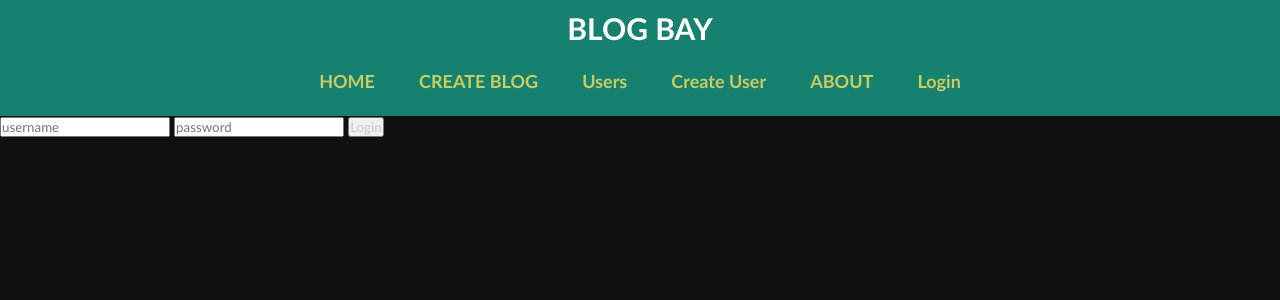
After one commit to arijitchabri/Blog, a Django app: page /users/login in a window 1280 px wide. The commit adds this page. Shown: the top 300 px of the page. Run offline with Django 4.2, Linux system fonts and the light colour scheme.

Commit message:
Log in and log out function added

```diff
--- a/Home/views.py
+++ b/Home/views.py
@@ -1,6 +1,7 @@
 from django.shortcuts import render, redirect
 from .models import *
 from .forms import *
+from django.contrib.auth.decorators import login_required
 
 # Create your views here.
 
@@ -9,6 +10,8 @@ def home(request):
     content = {'blogs' : blogs}
     return render(request, 'blog/index.html', content)
 
+
+@login_required(login_url='login')
 def create_blog(request):
     form = BlogForm()
 
@@ -20,6 +23,7 @@ def create_blog(request):
     content = { 'form' : form}
     return render(request, 'blog/create_blog.html', content)
 
+@login_required(login_url='login')
 def update_blog(request, pk):
     blog = Blog.objects.get(id = pk)
     form = BlogForm(instance = blog)
@@ -32,6 +36,7 @@ def update_blog(request, pk):
     content = {'form' : form}
     return render(request, 'blog/create_blog.html', content)
 
+@login_required(login_url='login')
 def delete_blog(request, pk):
     blog = Blog.objects.get(id = pk)
     if request.method == 'POST':
--- a/Templates/blog/index.html
+++ b/Templates/blog/index.html
@@ -18,9 +18,27 @@
                 <li><a class="nav-link nav-link-create-blog" href="{% url 'users'%}">Users</a></li>
                 <li><a class="nav-link nav-link-create-blog" href="{% url 'create_user'%}">Create User</a></li>
                 <li><a class="nav-link nav-link-create-blog" href="#">ABOUT</a></li>
+                {% if request.user.is_authenticated%}
+                <li><a class="nav-link nav-link-create-blog" href="{% url 'logout'%}">Logout</a></li>
+                {% else%}
+                <li><a class="nav-link nav-link-create-blog" href="{% url 'login'%}">Login</a></li>
+                {% endif%}
+
             </ul>
         </nav>
     </header>
+
+    {% if messages %}
+
+                <ul class = 'messages'>
+
+                    {% for message in messages%}
+                    <li {% if message.tags %} class = '{{message.tags}}'{%endif%}>{{message}}</li>
+                    {% endfor%}
+
+                </ul>
+
+                {% endif%}
 
     {% block container %}
 
--- /dev/null
+++ b/Templates/users/login.html
@@ -0,0 +1,10 @@
+{% extends 'blog/index.html'%}
+
+{% block container%}
+    <form action="{% url 'login'%}" method="POST">
+        {% csrf_token %}
+        <input type="text" name = 'username' placeholder="username">
+        <input type="password" name = 'password' placeholder="password">
+        <input type="submit" value="Login">
+    </form>
+{% endblock container%}
--- a/users/urls.py
+++ b/users/urls.py
@@ -4,4 +4,6 @@ from . import views
 urlpatterns = [
     path('', views.users, name = 'users'),
     path('create_user', views.create_user, name = 'create_user'),
+    path('login', views.loginUser, name = 'login'),
+    path('logout', views.logoutUser, name = 'logout'),
 ]
--- a/users/views.py
+++ b/users/views.py
@@ -1,16 +1,46 @@
+from email import message
 from django.shortcuts import render, redirect
 from django.contrib.auth.models import User
 from .models import Users
 from .forms import UsersForm
+from django.contrib.auth import authenticate, login, logout
+from django.contrib.auth.decorators import login_required
+from django.contrib import messages
 
 # Create your views here.
+
+def loginUser(request):
+    if request.method == 'POST':
+        username = request.POST['username']
+        password = request.POST['password']
+        try:
+            user = User.objects.get(username = username)
+        except:
+            messages.error(request, 'user not exits')
+            return redirect('login')
+
+        user = authenticate(request, username = username, password = password)
+
+        if user:
+            messages.success(request, 'login successfully')
+            login(request, user)
+            return redirect('Home')
+        else:
+            messages.error(request, 'username or password is incorrect')
+            return redirect('login')
+    return render (request, 'users/login.html')
+
+def logoutUser(request):
+    logout(request)
+    messages.error(request, 'logout successfully')
+    return redirect('Home')
 
 def users(request):
     users = Users.objects.all()
     context = {'users' : users}
     return render(request, 'users/index.html', context= context)
 
-
+@login_required(login_url='login')
 def create_user(request):
     form = UsersForm()
     if request.method == 'POST':
```
